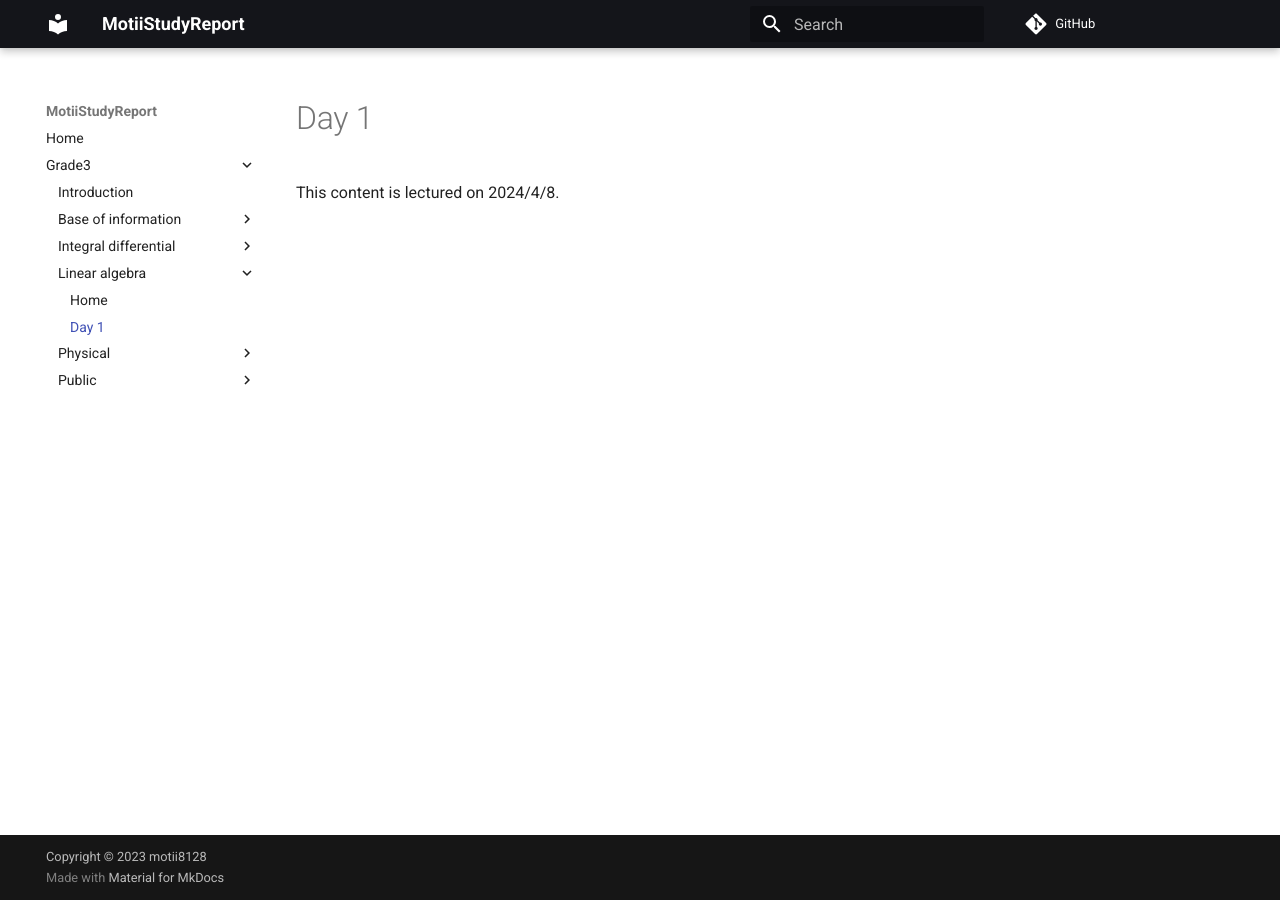
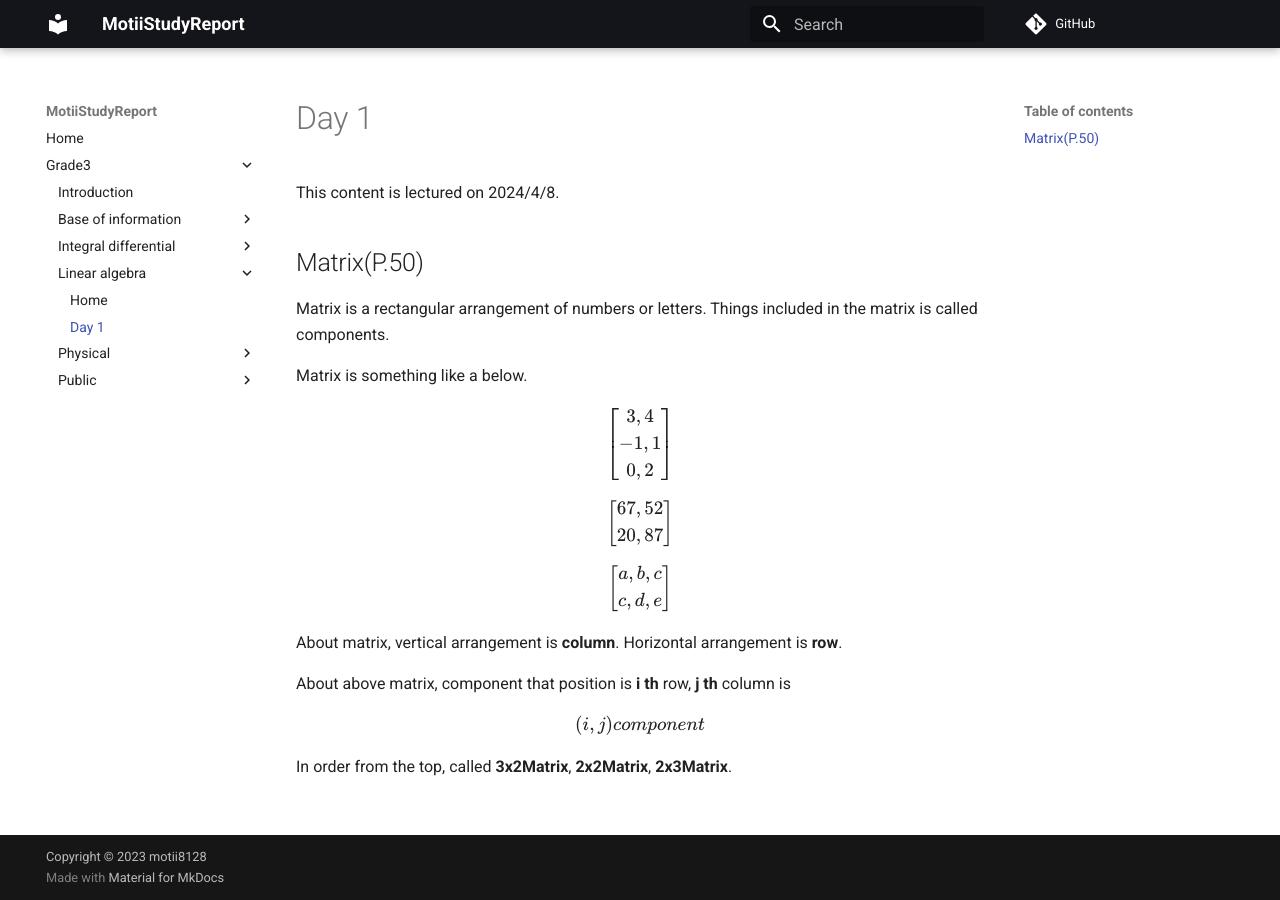
Before and after one commit to motii8128/motii_lib, an MkDocs documentation site: the page built from docs/Grade3/linear_algebra/day1.md, in a window 1280 px wide. Built offline with MkDocs 1.6.1 and Material for MkDocs 9.7.7, drawn with Linux system fonts in a browser that asks for light colours; formulas are drawn with MathJax 3; comment, search, counter and statistics services are not loaded.

Commit message:
Update linear algebra

```diff
--- a/docs/Grade3/linear_algebra/day1.md
+++ b/docs/Grade3/linear_algebra/day1.md
@@ -1,2 +1,32 @@
 # Day 1
 This content is lectured on 2024/4/8.
+
+## Matrix(P.50)
+Matrix is a rectangular arrangement of numbers or letters.
+Things included in the matrix is called components.
+
+Matrix is something like a below.
+
+\begin{bmatrix}
+    3 , 4 \\
+    -1, 1 \\
+    0, 2 \\
+\end{bmatrix}
+
+\begin{bmatrix}
+    67 , 52 \\
+    20, 87 \\
+\end{bmatrix}
+
+\begin{bmatrix}
+    a, b, c \\
+    c, d, e \\
+\end{bmatrix}
+
+About matrix, vertical arrangement is **column**. Horizontal arrangement is **row**.
+
+About above matrix, component that position is **i th** row, **j th** column is
+
+$$ (i, j) component$$
+
+In order from the top, called **3x2Matrix**, **2x2Matrix**, **2x3Matrix**.
```
Also changed, not shown: docs/Grade3/base_of_information/day1.md (+2 -0 lines).
